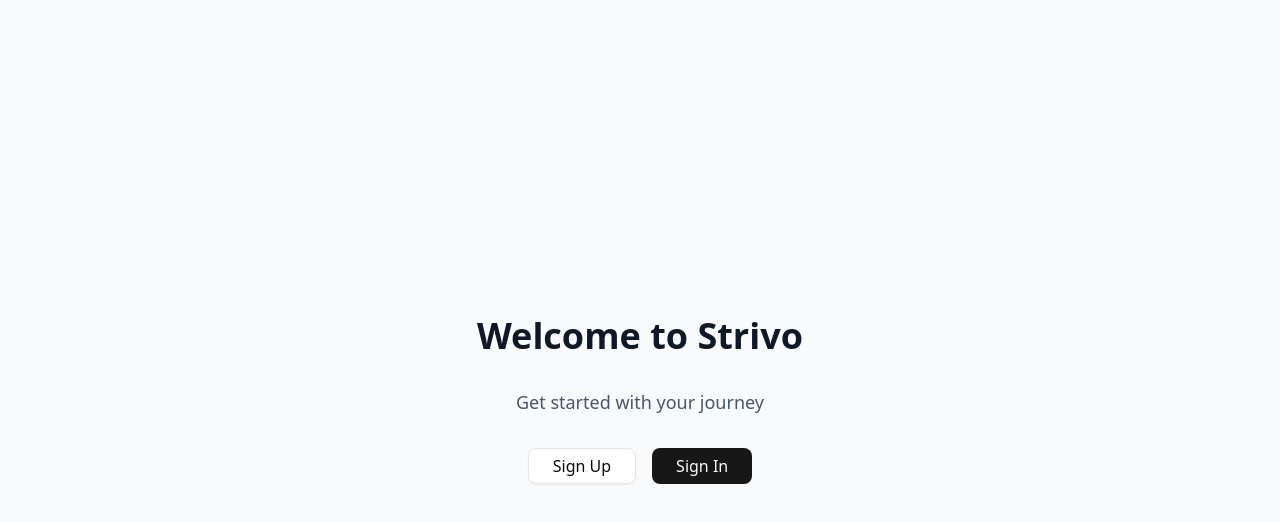
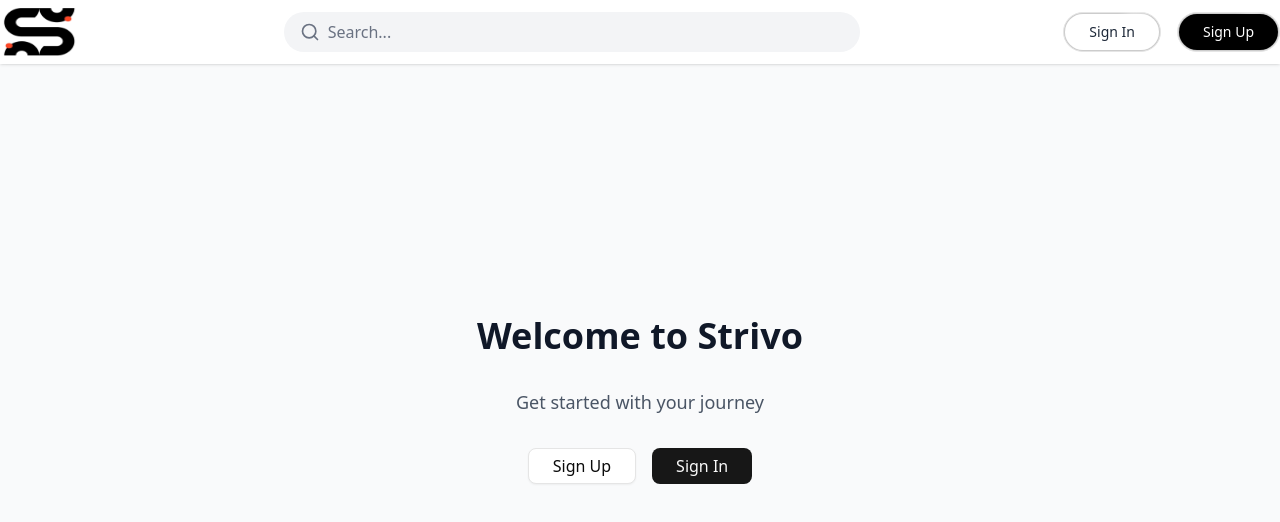
Before and after one commit to Samarthpagaria/Strivo, a React app in the folder frontend/: page / in a window 1280 px wide. Shown: the top 522 px of the page. Built offline with nearby package versions, Linux system fonts and the light colour scheme; the HTML template or start-up script is replaced by a standard one.

Commit message:
Add routes and create Header

```diff
--- /dev/null
+++ b/frontend/src/Layouts/AuthLayout.jsx
@@ -0,0 +1,12 @@
+import React from "react";
+import { Outlet } from "react-router-dom";
+
+const LayoutAuth = () => {
+  return (
+    <>
+      <Outlet />
+    </>
+  );
+};
+
+export default LayoutAuth;
--- /dev/null
+++ b/frontend/src/Layouts/RootLayout.jsx
@@ -0,0 +1,18 @@
+import React from "react";
+import { Outlet, useLocation } from "react-router-dom";
+import { useNavigate } from "react-router-dom";
+import Header from "../project_components/Header";
+
+const RootLayout = () => {
+  const navigate = useNavigate();
+  const location = useLocation();
+  const path = location.pathname;
+  const isAuth = path === "/login" || path === "/register";
+  return (
+    <>
+      {!isAuth && <Header />}
+      <Outlet />
+    </>
+  );
+};
+export default RootLayout;
--- /dev/null
+++ b/frontend/src/components/ui/hover-border-gradient.jsx
@@ -0,0 +1,81 @@
+"use client";;
+import React, { useState, useEffect } from "react";
+
+import { motion } from "motion/react";
+import { cn } from "@/lib/utils";
+
+export function HoverBorderGradient({
+  children,
+  containerClassName,
+  className,
+  as: Tag = "button",
+  duration = 1,
+  clockwise = true,
+  ...props
+}) {
+  const [hovered, setHovered] = useState(false);
+  const [direction, setDirection] = useState("TOP");
+
+  const rotateDirection = currentDirection => {
+    const directions = ["TOP", "LEFT", "BOTTOM", "RIGHT"];
+    const currentIndex = directions.indexOf(currentDirection);
+    const nextIndex = clockwise
+      ? (currentIndex - 1 + directions.length) % directions.length
+      : (currentIndex + 1) % directions.length;
+    return directions[nextIndex];
+  };
+
+  const movingMap = {
+    TOP: "radial-gradient(20.7% 50% at 50% 0%, hsl(0, 0%, 100%) 0%, rgba(255, 255, 255, 0) 100%)",
+    LEFT: "radial-gradient(16.6% 43.1% at 0% 50%, hsl(0, 0%, 100%) 0%, rgba(255, 255, 255, 0) 100%)",
+    BOTTOM:
+      "radial-gradient(20.7% 50% at 50% 100%, hsl(0, 0%, 100%) 0%, rgba(255, 255, 255, 0) 100%)",
+    RIGHT:
+      "radial-gradient(16.2% 41.199999999999996% at 100% 50%, hsl(0, 0%, 100%) 0%, rgba(255, 255, 255, 0) 100%)",
+  };
+
+  const highlight =
+    "radial-gradient(75% 181.15942028985506% at 50% 50%, #3275F8 0%, rgba(255, 255, 255, 0) 100%)";
+
+  useEffect(() => {
+    if (!hovered) {
+      const interval = setInterval(() => {
+        setDirection((prevState) => rotateDirection(prevState));
+      }, duration * 1000);
+      return () => clearInterval(interval);
+    }
+  }, [hovered]);
+  return (
+    <Tag
+      onMouseEnter={(event) => {
+        setHovered(true);
+      }}
+      onMouseLeave={() => setHovered(false)}
+      className={cn(
+        "relative flex rounded-full border  content-center bg-black/20 hover:bg-black/10 transition duration-500 dark:bg-white/20 items-center flex-col flex-nowrap gap-10 h-min justify-center overflow-visible p-px decoration-clone w-fit",
+        containerClassName
+      )}
+      {...props}>
+      <div
+        className={cn("w-auto text-white z-10 bg-black px-4 py-2 rounded-[inherit]", className)}>
+        {children}
+      </div>
+      <motion.div
+        className={cn("flex-none inset-0 overflow-hidden absolute z-0 rounded-[inherit]")}
+        style={{
+          filter: "blur(2px)",
+          position: "absolute",
+          width: "100%",
+          height: "100%",
+        }}
+        initial={{ background: movingMap[direction] }}
+        animate={{
+          background: hovered
+            ? [movingMap[direction], highlight]
+            : movingMap[direction],
+        }}
+        transition={{ ease: "linear", duration: duration ?? 1 }} />
+      <div className="bg-black absolute z-1 flex-none inset-[2px] rounded-[100px]" />
+    </Tag>
+  );
+}
--- /dev/null
+++ b/frontend/src/project_components/Header.jsx
@@ -0,0 +1,49 @@
+import React from "react";
+import logo from "../assets/logo.png";
+import { Search } from "lucide-react";
+import { useNavigate } from "react-router-dom";
+import { HoverBorderGradient } from "../components/ui/hover-border-gradient";
+const Header = () => {
+  const navigate = useNavigate();
+  return (
+    <div className="fixed top-0 left-0 right-0 z-50 bg-white shadow-sm">
+      <div className="container mx-auto flex justify-between items-center">
+        <div>
+          <img src={logo} alt="strivo logo" className="w-20 h-16" />
+        </div>
+        <div className="flex-1 max-w-2xl px-4">
+          <div className="flex items-center max-w-xl mx-auto bg-gray-100 rounded-full px-4 py-2">
+            <Search className="text-gray-500 mr-2 h-5 w-5 shrink-0" />
+            <input
+              type="text"
+              placeholder="Search..."
+              className="w-full bg-transparent border-none focus:outline-none focus:ring-0 text-gray-700 placeholder-gray-500"
+            />
+          </div>
+        </div>
+        <div>
+          {/* IF not logged in then twitter navigation menu  [for You , Following,Me] and  two buttons of signup and sign in  */}
+          {/* if logged in then profile icon and twitter navigation menu  [for You , Following,Me] */}
+          <div className="flex items-center gap-4">
+            <HoverBorderGradient
+              containerClassName="rounded-full"
+              className="px-6 py-2 bg-white text-sm font-medium text-gray-800 hover:bg-gray-50"
+              onClick={() => navigate("/login")}
+            >
+              Sign In
+            </HoverBorderGradient>
+            <HoverBorderGradient
+              containerClassName="rounded-full"
+              className="px-6 py-2 bg-black text-sm font-medium text-white hover:bg-gray-800"
+              onClick={() => navigate("/register")}
+            >
+              Sign Up
+            </HoverBorderGradient>
+          </div>
+        </div>
+      </div>
+    </div>
+  );
+};
+
+export default Header;
--- a/frontend/src/route/router.jsx
+++ b/frontend/src/route/router.jsx
@@ -2,18 +2,33 @@
 import Login from "../pages/Login";
 import Home from "../pages/Home";
 import Register from "../pages/Register";
+import LayoutAuth from "../Layouts/AuthLayout";
+import RootLayout from "../Layouts/RootLayout";
+import PrivateRoute from "../utils/PrivateRoute";
 
 export const router = createBrowserRouter([
   {
     path: "/",
-    element: <Home />,
+    element: <RootLayout />,
+    children: [
+      {
+        index: true, // This makes it the default route when path is exactly "/"
+        element: <Home />,
+      },
+    ],
   },
   {
-    path: "/login",
-    element: <Login />, // shows <SignIn />
-  },
-  {
-    path: "/register",
-    element: <Register />, // shows <SignUp />
+    path: "/",
+    element: <LayoutAuth />,
+    children: [
+      {
+        path: "login",
+        element: <Login />,
+      },
+      {
+        path: "register",
+        element: <Register />,
+      },
+    ],
   },
 ]);
--- /dev/null
+++ b/frontend/src/utils/PrivateRoute.jsx
@@ -0,0 +1,7 @@
+import React from "react";
+import { Outlet } from "react-router-dom";
+const PrivateRoute = () => {
+  return <Outlet />;
+};
+
+export default PrivateRoute;
```
Also changed, not shown: frontend/components.json, frontend/src/assets/logo.png (added).
